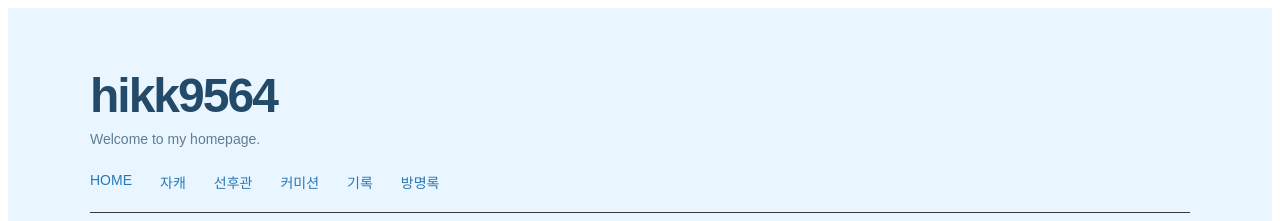
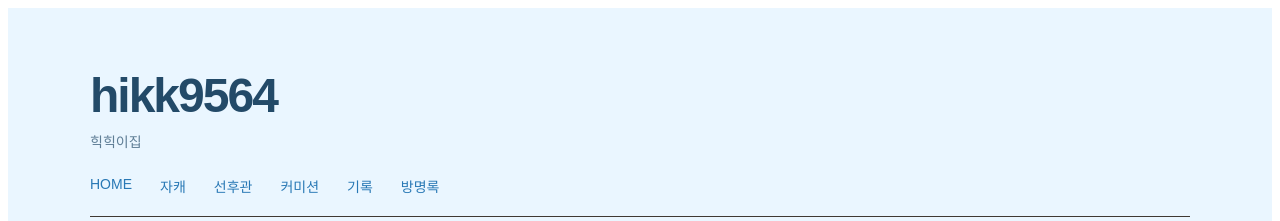
Before and after one commit to hikk9564/4659kkih, a Next.js app: page / in a window 1280 px wide. Shown: the top 221 px of the page. Built offline with nearby package versions, Linux system fonts and the light colour scheme.

Commit message:
Change homepage text to '힉힉이집'

```diff
--- a/app/page.tsx
+++ b/app/page.tsx
@@ -34,7 +34,7 @@ export default function Home() {
             opacity: 0.7,
           }}
         >
-          Welcome to my homepage.
+          힉힉이집
         </p>
         <nav
   style={{
```
